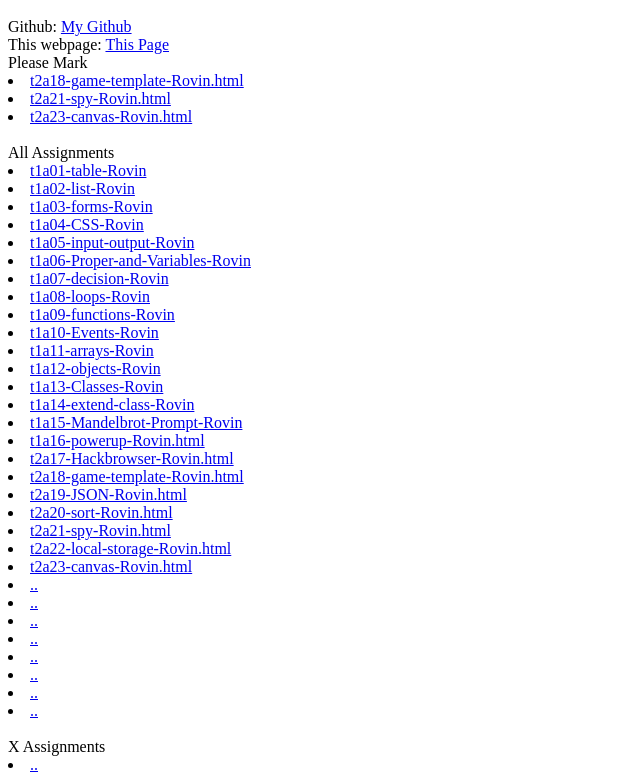
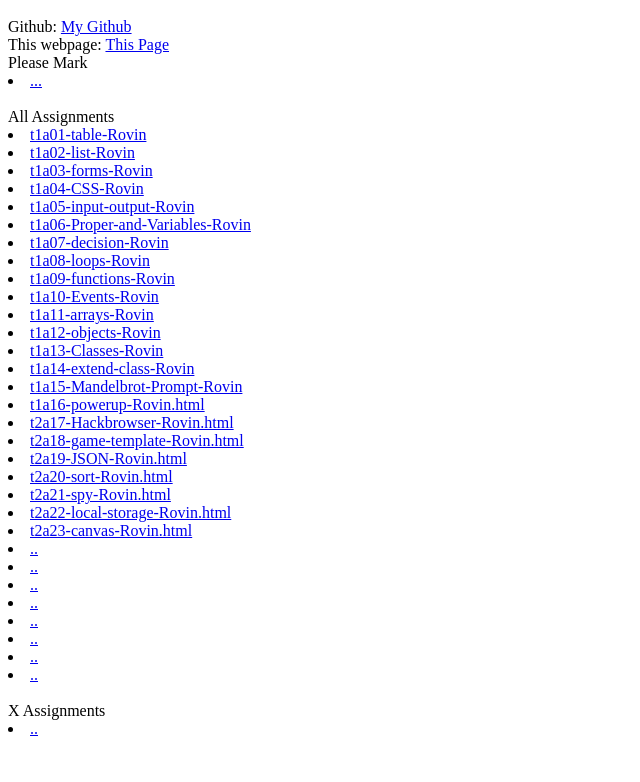
Before and after one commit to Rovin282/GameDev-Rovin-2026, a plain HTML site: page index.html in a window 1280 px wide. Shown: the part 48-830 px from the top of the page, without its empty margins (0-640 px from the left). After the commit the page ends 800 px from the top, so only its background shows below. Drawn offline with Linux system fonts and the light colour scheme.

Commit message:
NOTHING!!!!!!!!!!!!!!!
Removed three assignment links and added a placeholder link.

```diff
--- a/index.html
+++ b/index.html
@@ -2,9 +2,7 @@
 Github: <a href="https://github.com/Rovin282/GameDev-Rovin-2026"> My Github </a> <br>
 This webpage: <a href="https://rovin282.github.io/GameDev-Rovin-2026/"> This Page </a> <br>
 Please Mark <br>
-<li> <a href="t2a18-game-template-Rovin.html">t2a18-game-template-Rovin.html</a><br>
-<li> <a href="t2a21-spy-Rovin.html">t2a21-spy-Rovin.html</a><br>
-<li> <a href="t2a23-canvas-Rovin.html">t2a23-canvas-Rovin.html</a><br><br>
+<li> <a href="...">...</a><br><br>
 
 All Assignments <br>
 <li> <a href="t1a01-table-Rovin.html">t1a01-table-Rovin</a> <br>
```
